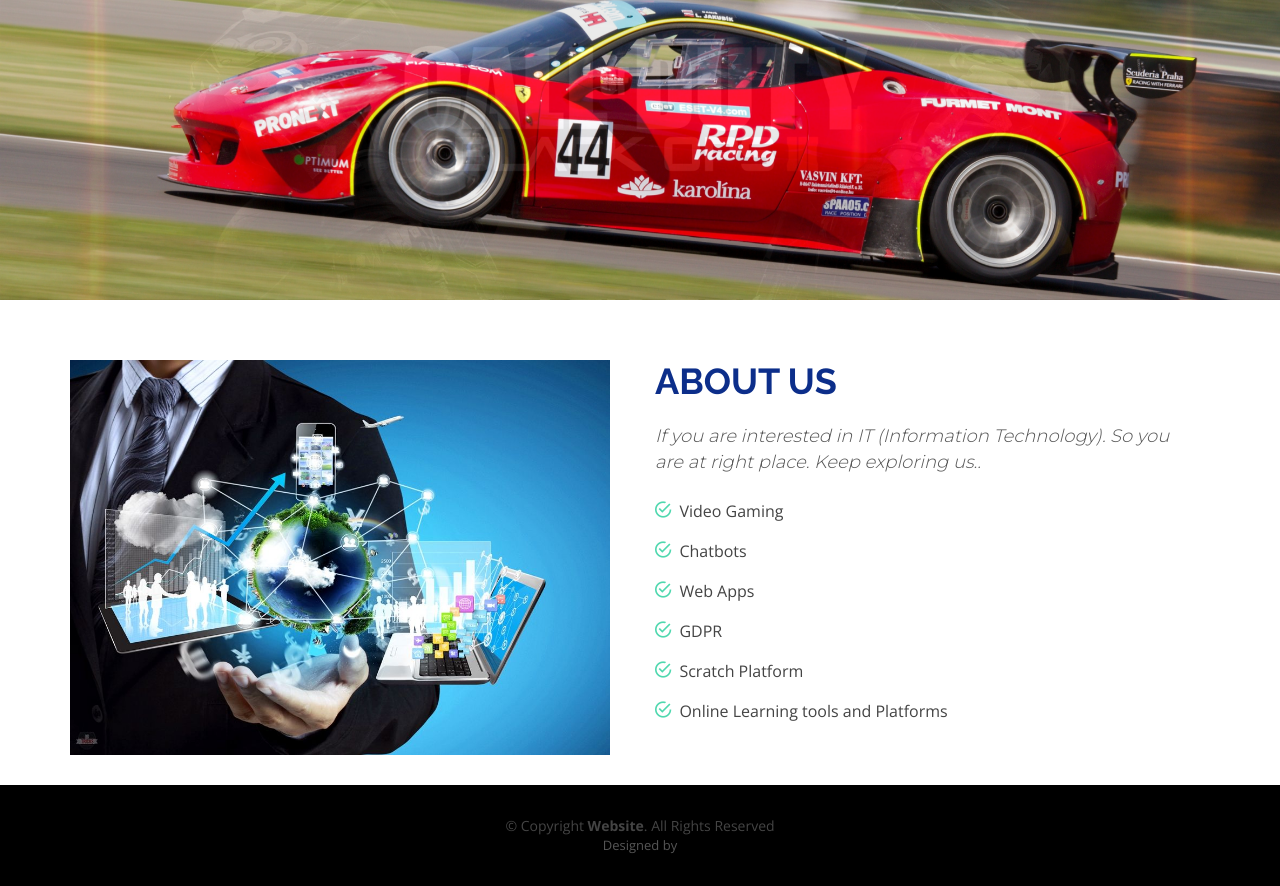
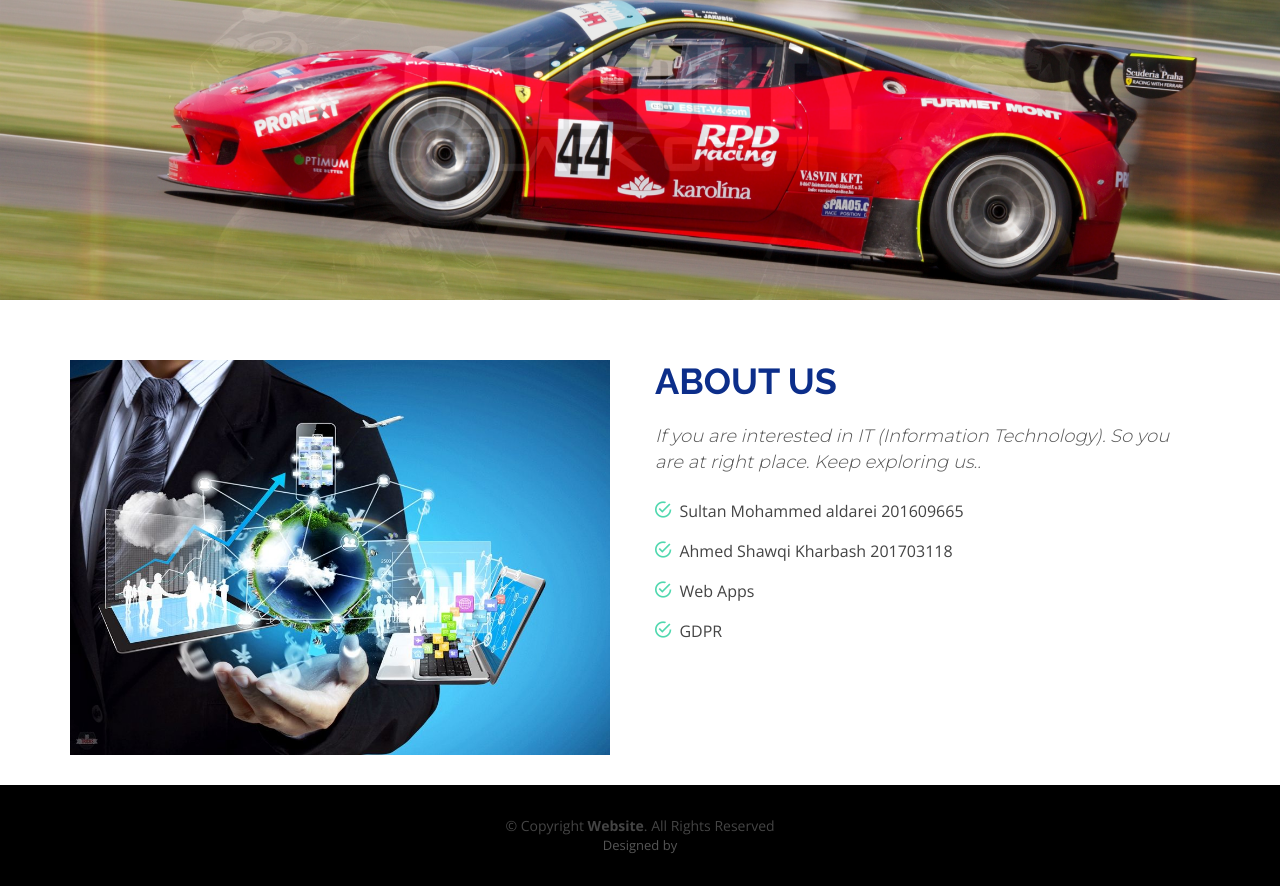
Before and after one commit to fahadahmedkhokhar/gamewebsite, a plain HTML site: page index.html in a window 1280 px wide. Shown: the part 307-1193 px from the top of the page. Drawn offline with nearby package versions, Linux system fonts and the light colour scheme; files whose address does not match are found by name.

Commit message:
Update index.html

```diff
--- a/index.html
+++ b/index.html
@@ -103,12 +103,11 @@
             <h3>If you are interested in IT (Information Technology). So you are at right place. Keep exploring us..</h3>
 
             <ul>
-              <li><i class="ion-android-checkmark-circle"></i> Video Gaming</li>
-              <li><i class="ion-android-checkmark-circle"></i> Chatbots</li>
+              <li><i class="ion-android-checkmark-circle"></i> Sultan Mohammed aldarei  201609665</li>
+              <li><i class="ion-android-checkmark-circle"></i> Ahmed Shawqi Kharbash  201703118</li>
               <li><i class="ion-android-checkmark-circle"></i> Web Apps</li>
 			  <li><i class="ion-android-checkmark-circle"></i> GDPR</li>
-			  <li><i class="ion-android-checkmark-circle"></i> Scratch Platform</li>
-			  <li><i class="ion-android-checkmark-circle"></i> Online Learning tools and Platforms</li>
+
             </ul>
 
           </div>
```
